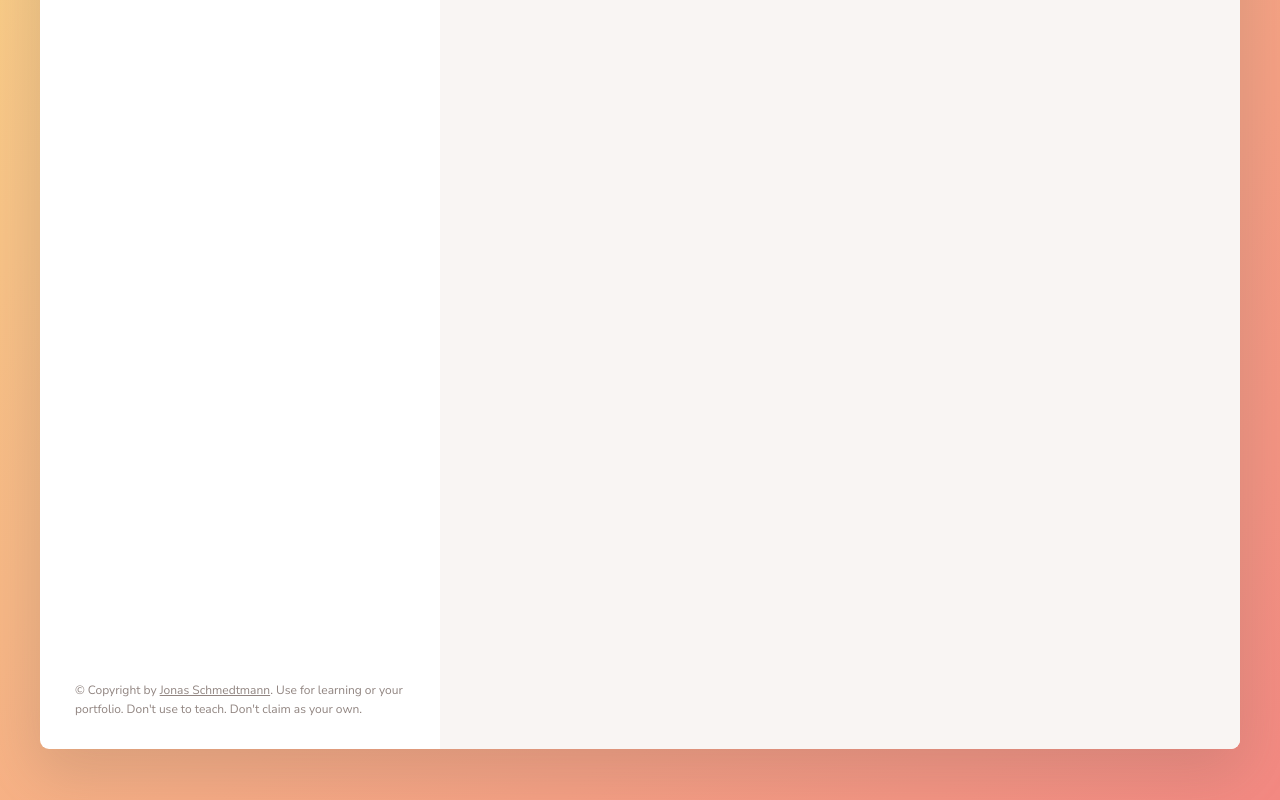
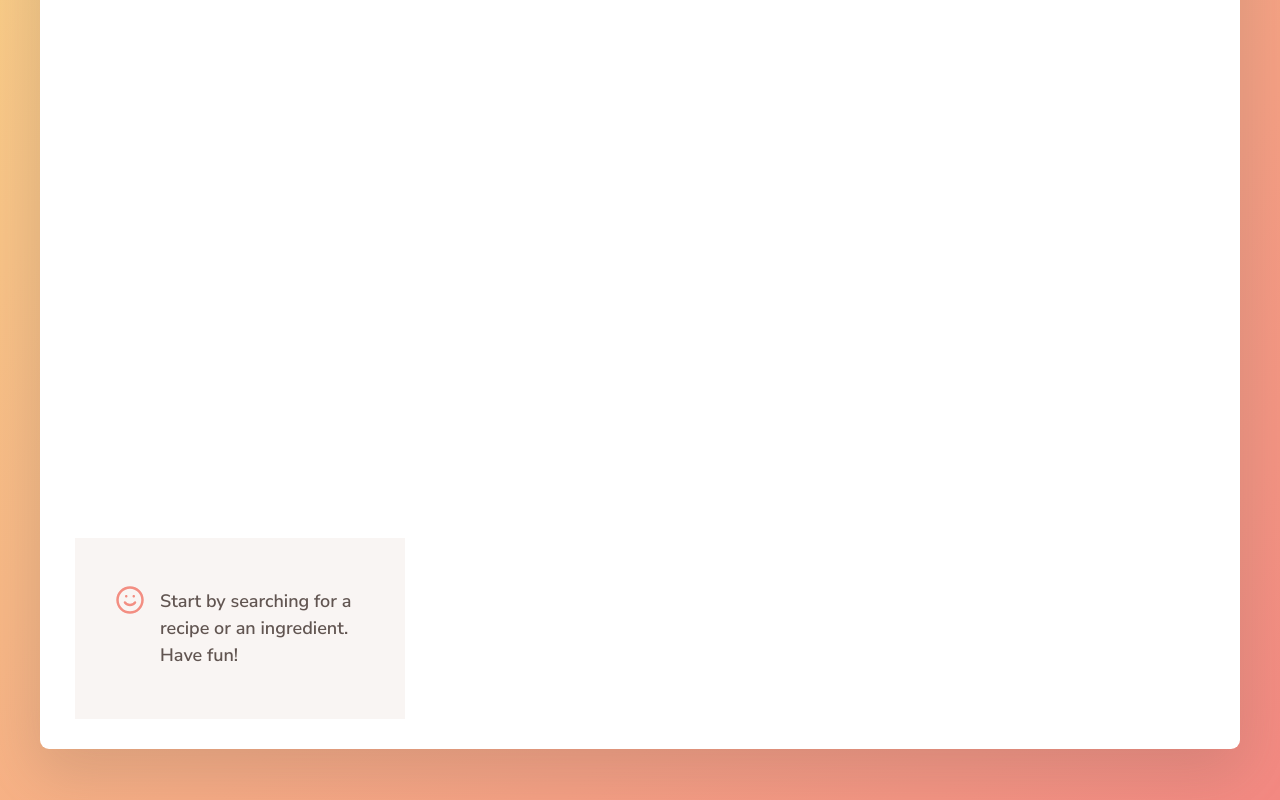
Before and after one commit to Twenfyx/js-forkify, a website built with Parcel: page index.html in a window 1280 px wide. Shown: the part 472-1272 px from the top of the page. Built offline with nearby package versions, Linux system fonts and the light colour scheme.

Commit message:
Update index.html

```diff
--- a/index.html
+++ b/index.html
@@ -119,19 +119,6 @@
               <use href="src/img/icons.svg#icon-arrow-right"></use>
             </svg>
           </button> -->
-        </div>
-
-        <p class="copyright">
-          &copy; Copyright by
-          <a
-            class="twitter-link"
-            target="_blank"
-            href="https://twitter.com/jonasschmedtman"
-            >Jonas Schmedtmann</a
-          >. Use for learning or your portfolio. Don't use to teach. Don't claim
-          as your own.
-        </p>
-      </div>
 
       <div class="recipe">
         <div class="message">
```
